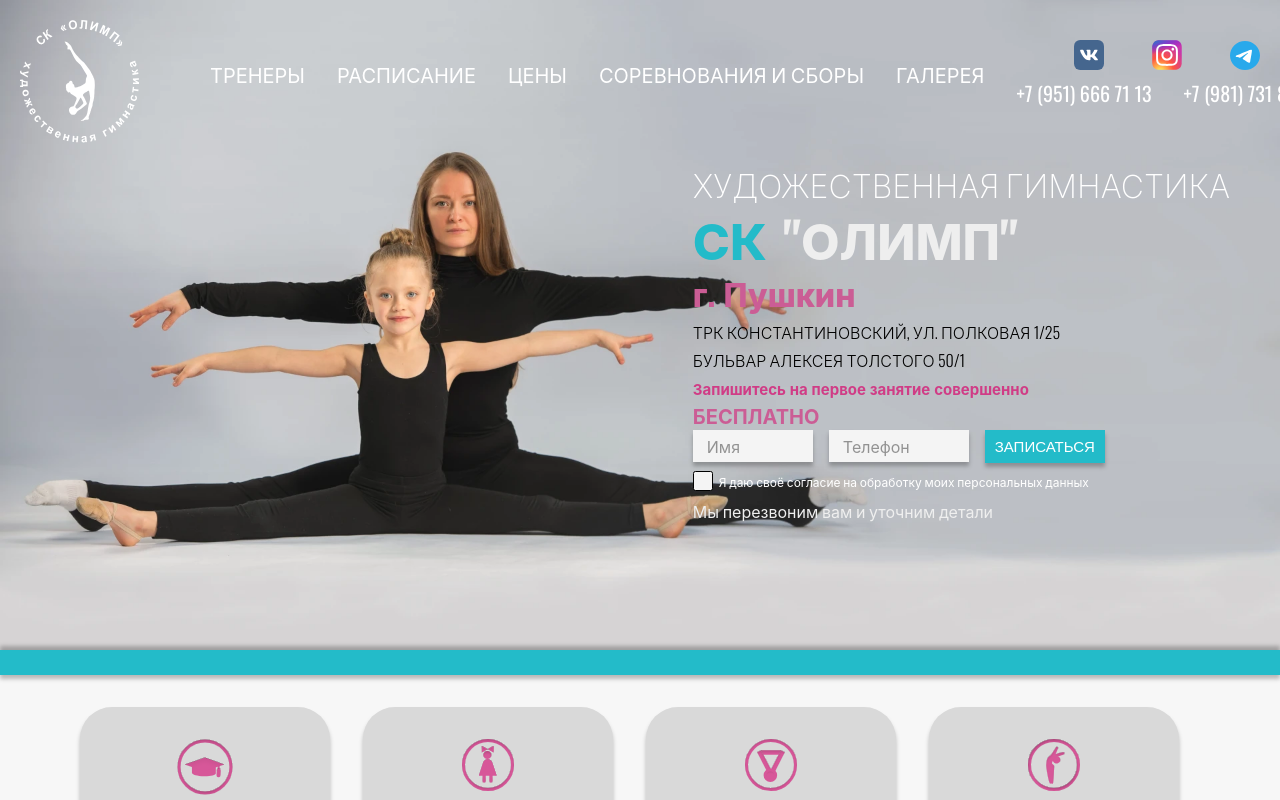
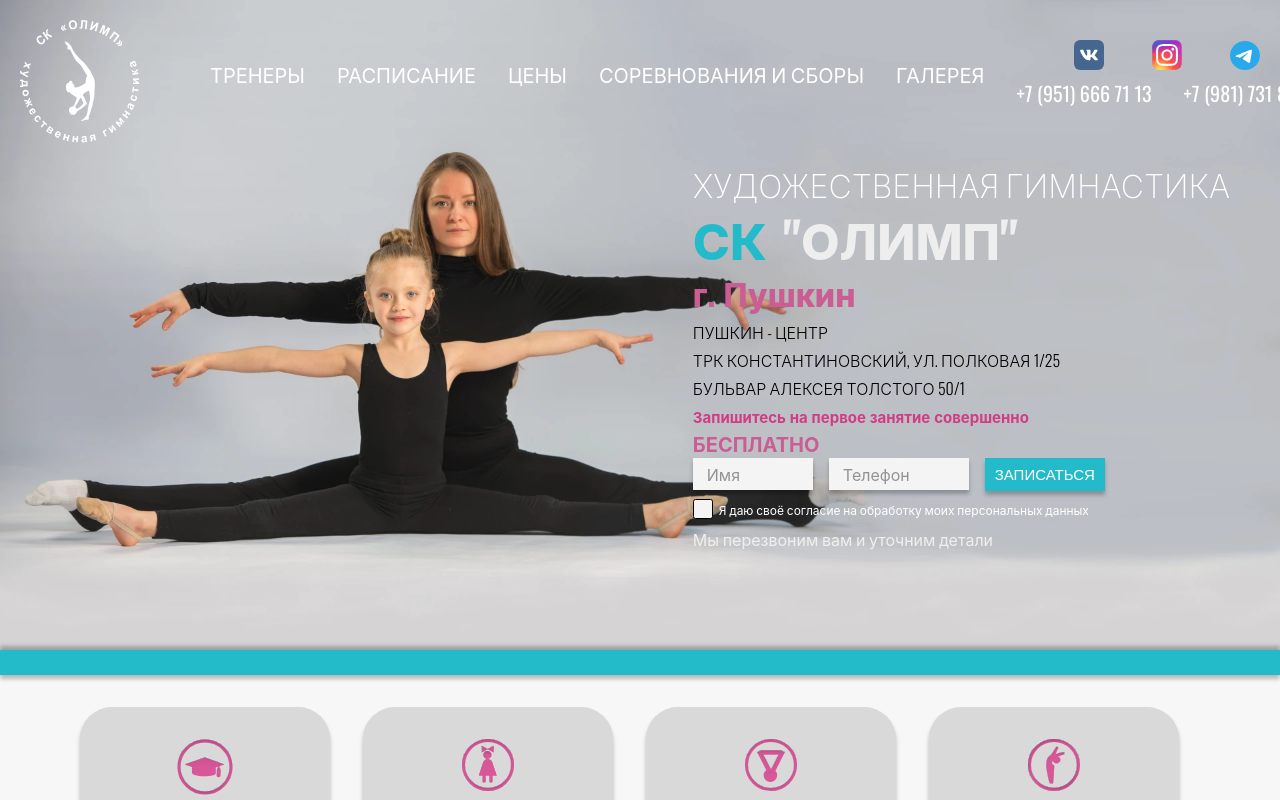
Before and after one commit to SFuwka/olymp, a Next.js app: page / in a window 1280 px wide. Shown: the top 800 px of the page. Built offline with nearby package versions, Linux system fonts and the light colour scheme.

Commit message:
new place

```diff
--- a/components/actionTop/ActionTop.tsx
+++ b/components/actionTop/ActionTop.tsx
@@ -25,8 +25,8 @@ export const ActionTop = () => {
             <div className={styles.wrapper}>
                 <h1>ХУДОЖЕСТВЕННАЯ ГИМНАСТИКА<br /><span>СК</span> <span>&quot;ОЛИМП&quot;</span><br /><span>г. Пушкин</span></h1>
                 <div className={styles.adressLinks}>
-                    {/* <Link href="https://yandex.ru/maps/10884/pushkin/?from=mapframe&ll=30.399200%2C59.719977&mode=usermaps&source=mapframe&um=constructor%3A7eb3410eadc2ed59f61dedd9861ba0fa59851643a326e3f957f88df1999e7bf8&utm_source=mapframe&z=17.25">
-                        <a target='_blank'><p>Ул малая 9/3 (ЦСП &quot;Электра&quot;)</p></a></Link> */}
+                    <Link href="https://yandex.ru/maps/10884/pushkin/?from=mapframe&ll=30.399200%2C59.719977&mode=usermaps&source=mapframe&um=constructor%3A7eb3410eadc2ed59f61dedd9861ba0fa59851643a326e3f957f88df1999e7bf8&utm_source=mapframe&z=17.25">
+                        <a target='_blank'><p>Пушкин - центр</p></a></Link>
                     <Link href="https://yandex.ru/maps/10884/pushkin/?from=mapframe&ll=30.382232%2C59.702416&mode=usermaps&source=mapframe&um=constructor%3A7eb3410eadc2ed59f61dedd9861ba0fa59851643a326e3f957f88df1999e7bf8&utm_source=mapframe&z=18'">
                         <a target='_blank'><p>ТРК Константиновский, ул. Полковая 1/25</p></a></Link>
                     <Link href="https://yandex.ru/maps/10884/pushkin/?from=mapframe&ll=30.415129%2C59.730934&source=mapframe&um=constructor%3A7eb3410eadc2ed59f61dedd9861ba0fa59851643a326e3f957f88df1999e7bf8&utm_source=mapframe&z=16.53">
```
